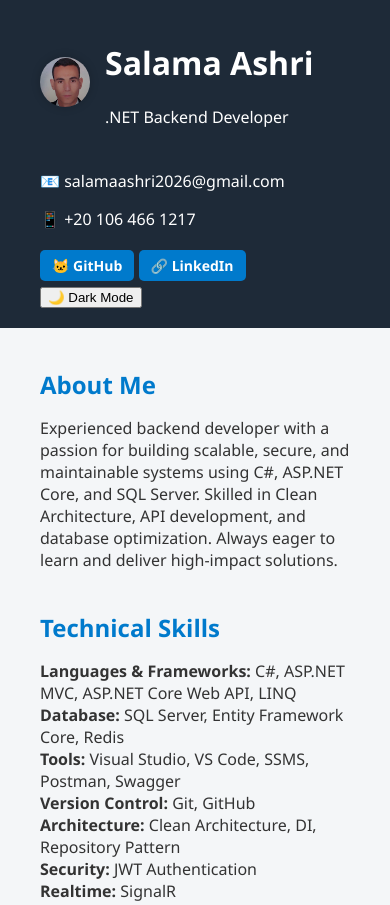
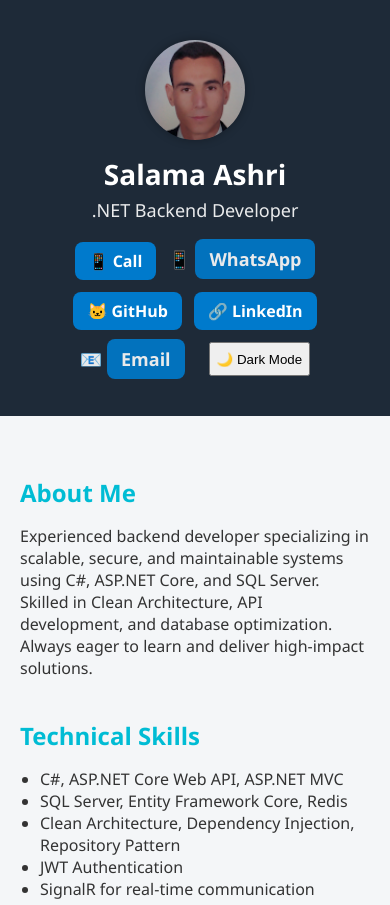
Before and after one commit to salamaashri/SA.Portfolio.io, a plain HTML site: page Index.html in a window 390 px wide. Shown: the top 905 px of the page. Drawn offline with Linux system fonts and the light colour scheme.

Commit message:
Update portfolio with responsive design and animations

```diff
--- a/Index.html
+++ b/Index.html
@@ -1,21 +1,20 @@
 <!DOCTYPE html>
 <html lang="en">
 <head>
-  <meta charset="UTF-8" />
-  <meta name="viewport" content="width=device-width, initial-scale=1.0" />
-  <title>SA.Portfolio | Salama Ashri - .NET Backend Developer</title>
-  <meta name="description" content="Salama Ashri - .NET Backend Developer specializing in scalable, secure systems using C#, ASP.NET Core, and SQL Server." />
-  <link rel="icon" type="image/png" href="profile.jpg" />
+  <meta charset="UTF-8">
+  <link rel="icon" type="image/png" href="profile.jpg">
+  <meta name="viewport" content="width=device-width, initial-scale=1.0">
+  <title>Salama Ashri | .NET Backend Developer</title>
+  <link rel="preconnect" href="https://fonts.googleapis.com">
+  <link rel="preconnect" href="https://fonts.gstatic.com" crossorigin>
+  <link href="https://fonts.googleapis.com/css2?family=Outfit:wght@100..900&display=swap" rel="stylesheet">
   <style>
      :root {
       --bg-color: #f4f6f8;
       --text-color: #333;
       --header-bg: #1e2a38;
       --accent: #007acc;
-      --btn-bg: #007acc;
-      --btn-text: #fff;
     }
-
       body {
       font-family: 'Segoe UI', sans-serif;
       margin: 0;
@@ -23,125 +22,91 @@
       color: var(--text-color);
       transition: background-color 0.3s, color 0.3s;
     }
-
     header {
-      display: flex;
-      justify-content: space-between;
-      align-items: center;
+      text-align: center;
        background-color: var(--header-bg);
       color: white;
-      padding: 20px 40px;
-      flex-wrap: wrap;
+      padding: 40px 20px 20px 20px;
     }
-
-    .profile {
-      display: flex;
-      align-items: center;
-      animation: fadeIn 1s ease-in-out;
-    }
-
-    .profile img {
-      width: 70px;
-      height: 70px;
+    header img {
+      width: 100px;
+      height: 100px;
       border-radius: 50%;
       object-fit: cover;
-      margin-right: 15px;
-      box-shadow: 0 0 10px rgba(0,0,0,0.2);
+      margin-bottom: 10px;
+      box-shadow: 0 0 10px rgba(0,0,0,0.3);
     }
-
+    header h1 {
+      margin: 0;
+      font-size: 28px;
+    }
+    header p {
+      margin: 5px 0;
+      font-size: 18px;
+      opacity: 0.9;
+    }
     .contact {
-      text-align: right;
+      margin: 20px 0;
+      display: flex;
+      justify-content: center;
+      flex-wrap: wrap;
+      gap: 12px;
     }
-
-    .contact a.btn {
-      display: inline-block;
-      padding: 6px 12px;
-      margin: 4px 0;
-      background-color: var(--btn-bg);
-      color: var(--btn-text);
+    .btn {
+      padding: 8px 14px;
+      background: #007acc;
+      color: #fff;
       text-decoration: none;
-      border-radius: 5px;
-      font-size: 14px;
-      transition: background 0.3s;
+      border-radius: 8px;
+      font-weight: 600;
+      transition: transform 0.15s ease;
     }
-
-    .contact a.btn:hover {
-      background-color: #005f99;
+    .btn:hover {
+      transform: translateY(-1px);
+      opacity: 0.95;
     }
-
     main {
-      padding: 20px 40px;
+      max-width: 900px;
+      margin: 0 auto;
+      padding: 20px;
     }
-
     section {
-      margin-bottom: 40px;
-      opacity: 0;
-      transform: translateY(20px);
-      transition: opacity 0.6s ease, transform 0.6s ease;
+      margin: 40px 0;
     }
-
-    section.visible {
-      opacity: 1;
-      transform: translateY(0);
+    h2 {
+      color: #00bcd4;
+      margin-bottom: 14px;
     }
-
-    h2 {
-      color: var(--accent);
-      margin-bottom: 15px;
+    ul {
+      list-style: disc;
+      padding-left: 20px;
     }
-
-    ul {
-      list-style: none;
-      padding-left: 0;
+    .projects-grid {
+      display: grid;
+      grid-template-columns: repeat(auto-fit, minmax(260px, 1fr));
+      gap: 16px;
     }
-
-    .project ul {
-      padding-left: 20px;
-      list-style: disc;
+    .project {
+      background: rgba(255,255,255,0.05);
+      padding: 16px;
+      border-radius: 12px;
+      transition: transform 0.15s ease, box-shadow 0.15s ease;
     }
-
-    a {
-      color: var(--accent);
-      text-decoration: none;
-      font-weight: bold;
+    .project:hover {
+      transform: translateY(-2px);
+      box-shadow: 0 8px 20px rgba(0,0,0,0.2);
     }
-
     footer {
-      background-color: var(--header-bg);
-      color: white;
       text-align: center;
       padding: 20px;
+      margin-top: 40px;
+      background: rgba(0,0,0,0.2);
     }
-
      .dark-mode {
       --bg-color: #1e1e1e;
       --text-color: #f4f4f4;
       --header-bg: #121212;
       --accent: #00bcd4;
-      --btn-bg: #00bcd4;
-      --btn-text: #121212;
-    }
-
-    @keyframes fadeIn {
-      from { opacity: 0; transform: translateY(-10px); }
-      to { opacity: 1; transform: translateY(0); }
-    }
-
-    @media (max-width: 600px) {
-      header {
-        flex-direction: column;
-        align-items: flex-start;
-      }
-
-      .contact {
-        text-align: left;
-        margin-top: 10px;
-      }
-
-      .profile img {
-        width: 50px;
-        height: 50px;
-      }
     }
   </style>
     <script>
@@ -149,94 +114,78 @@
       document.getElementById("toggle-mode").addEventListener("click", () => {
         document.body.classList.toggle("dark-mode");
       });
-
-      const sections = document.querySelectorAll("section");
-      const revealOnScroll = () => {
-        sections.forEach(sec => {
-          const rect = sec.getBoundingClientRect();
-          if (rect.top < window.innerHeight - 100) {
-            sec.classList.add("visible");
-          }
-        });
-      };
-      window.addEventListener("scroll", revealOnScroll);
-      revealOnScroll();
     });
   </script>
 </head>
 <body>
   <header>
-    <div class="profile">
-      <img src="profile.jpg" alt="Salama Ashri" />
-      <div>
+    <img src="profile.jpg" alt="Portrait of Salama Ashri">
     <h1>Salama Ashri</h1>
     <p>.NET Backend Developer</p>
-      </div>
-    </div>
-    <div class="contact">
-      <p>📧 salamaashri2026@gmail.com</p>
-      <p>📱 +20 106 466 1217</p>
-      <a href="https://github.com/salamaashri" target="_blank" class="btn">🐱 GitHub</a>
-      <a href="https://www.linkedin.com/in/salama-ashri-681b86300/" target="_blank" class="btn">🔗 LinkedIn</a>
-      <br>
-      <button id="toggle-mode">🌙 Dark Mode</button>
+  <div class="contact" id="contact">
+        <a href="tel:+201064661217" class="btn">📱 Call</a>
+        <p>📱 <a class="btn" href="https://wa.me/201064661217" target="_blank" aria-label="WhatsApp me">WhatsApp</a></p>
+        <a href="https://github.com/salamaashri" target="_blank" class="btn" aria-label="Open my GitHub">🐱 GitHub</a>
+        <a href="https://www.linkedin.com/in/salama-ashri-681b86300/" target="_blank" class="btn" aria-label="Open my LinkedIn">🔗 LinkedIn</a>
+         <p>📧 <a class="btn" href="mailto:salamaashri2026@gmail.com" aria-label="Send me an email">Email</a></p>
+        <br/>
+        <button id="toggle-mode" aria-label="Toggle dark mode">🌙 Dark Mode</button>
       </div>
   </header>
 
   <main>
-    <section class="about">
+    <section id="about">
       <h2>About Me</h2>
       <p>
-        Experienced backend developer with a passion for building scalable, secure, and maintainable systems using C#, ASP.NET Core, and SQL Server. Skilled in Clean Architecture, API development, and database optimization. Always eager to learn and deliver high-impact solutions.
+        Experienced backend developer specializing in scalable, secure, and maintainable systems using C#, ASP.NET Core, and SQL Server. Skilled in Clean Architecture, API development, and database optimization. Always eager to learn and deliver high-impact solutions.
       </p>
     </section>
 
-    <section class="skills">
+    <section id="skills">
       <h2>Technical Skills</h2>
       <ul>
-        <li><strong>Languages & Frameworks:</strong> C#, ASP.NET MVC, ASP.NET Core Web API, LINQ</li>
-        <li><strong>Database:</strong> SQL Server, Entity Framework Core, Redis</li>
-        <li><strong>Tools:</strong> Visual Studio, VS Code, SSMS, Postman, Swagger</li>
-        <li><strong>Version Control:</strong> Git, GitHub</li>
-        <li><strong>Architecture:</strong> Clean Architecture, DI, Repository Pattern</li>
-        <li><strong>Security:</strong> JWT Authentication</li>
-        <li><strong>Realtime:</strong> SignalR</li>
+        <li>C#, ASP.NET Core Web API, ASP.NET MVC</li>
+        <li>SQL Server, Entity Framework Core, Redis</li>
+        <li>Clean Architecture, Dependency Injection, Repository Pattern</li>
+        <li>JWT Authentication</li>
+        <li>SignalR for real-time communication</li>
       </ul>
     </section>
 
-    <section class="projects">
+    <section id="projects">
       <h2>Projects</h2>
-
+      <div class="projects-grid">
         <div class="project">
           <h3>📦 Store Management API</h3>
           <p>RESTful API for managing store inventory, customers, and sales.</p>
           <p><strong>Tech Stack:</strong> ASP.NET Core Web API, EF Core, SQL Server</p>
-        <a href="#">🔗 GitHub Repo</a>
+          <a href="https://github.com/salamaashri/E-Commerce.Web.git" class="btn" target="_blank" aria-label="Open repository">🔗 GitHub Repo</a>
         </div>
 
         <div class="project">
           <h3>🎓 Student Management System</h3>
           <p>ASP.NET MVC app with CRUD operations and role-based authentication.</p>
           <p><strong>Tech Stack:</strong> ASP.NET MVC, EF Core, SQL Server</p>
-        <a href="#">🔗 GitHub Repo</a>
+          <a href="https://github.com/salamaashri/C43-G04-MVC03.git" class="btn" target="_blank" aria-label="Open repository">🔗 GitHub Repo</a>
         </div>
 
         <div class="project">
           <h3>🛎️ Booking System API</h3>
-        <p>A high-performance booking API built with advanced architecture and real-time communication technologies.</p>
+          <p>High-performance booking API built with advanced architecture and real-time communication.</p>
           <ul>
-          <li>🔄 SignalR for real-time live updates</li>
-          <li>🧠 Redis for caching and performance optimization</li>
-          <li>🔐 JWT-secured endpoints for authentication</li>
-          <li>📨 Automated messaging for promotions and celebrations</li>
-          <li>💬 Interactive customer reply service</li>
+            <li>🔄 SignalR for live updates</li>
+            <li>🧠 Redis for caching and performance</li>
+            <li>🔐 JWT-secured endpoints</li>
+            <li>📨 Automated messaging for promotions</li>
+            <li>💬 Interactive customer replies</li>
             <li>🤖 AI-powered auto-reply system for instant responses</li>
           </ul>
-        <a href="#">🔗 GitHub Repo (Coming Soon)</a>
+          <a href="#" class="btn" aria-label="Open repository">🔗 GitHub Repo (Coming Soon)</a>
+        </div>
       </div>
     </section>
 
-    <section class="certifications">
+    <section id="certs">
       <h2>Certifications</h2>
       <ul>
         <li>Backend Development Diploma – Route Academy</li>
```
Lines whose indentation alone changed are shown as unchanged.
